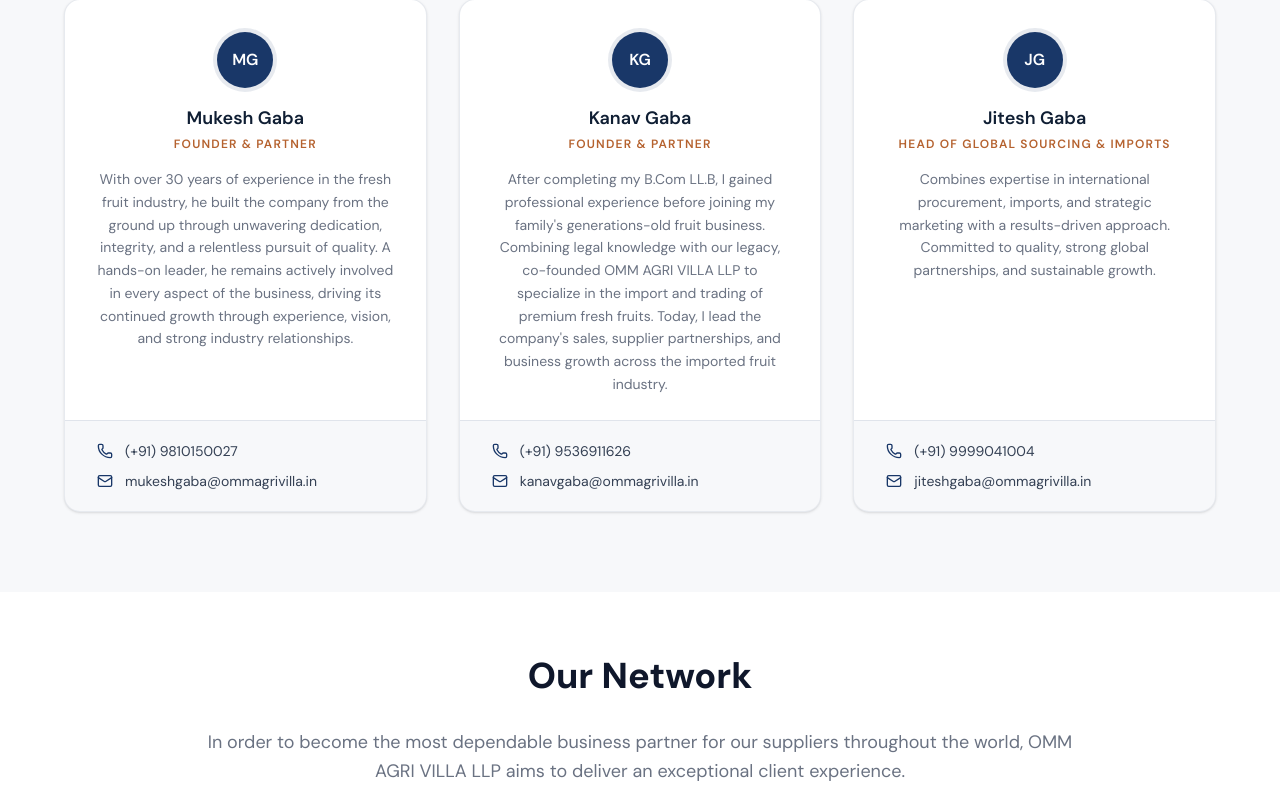
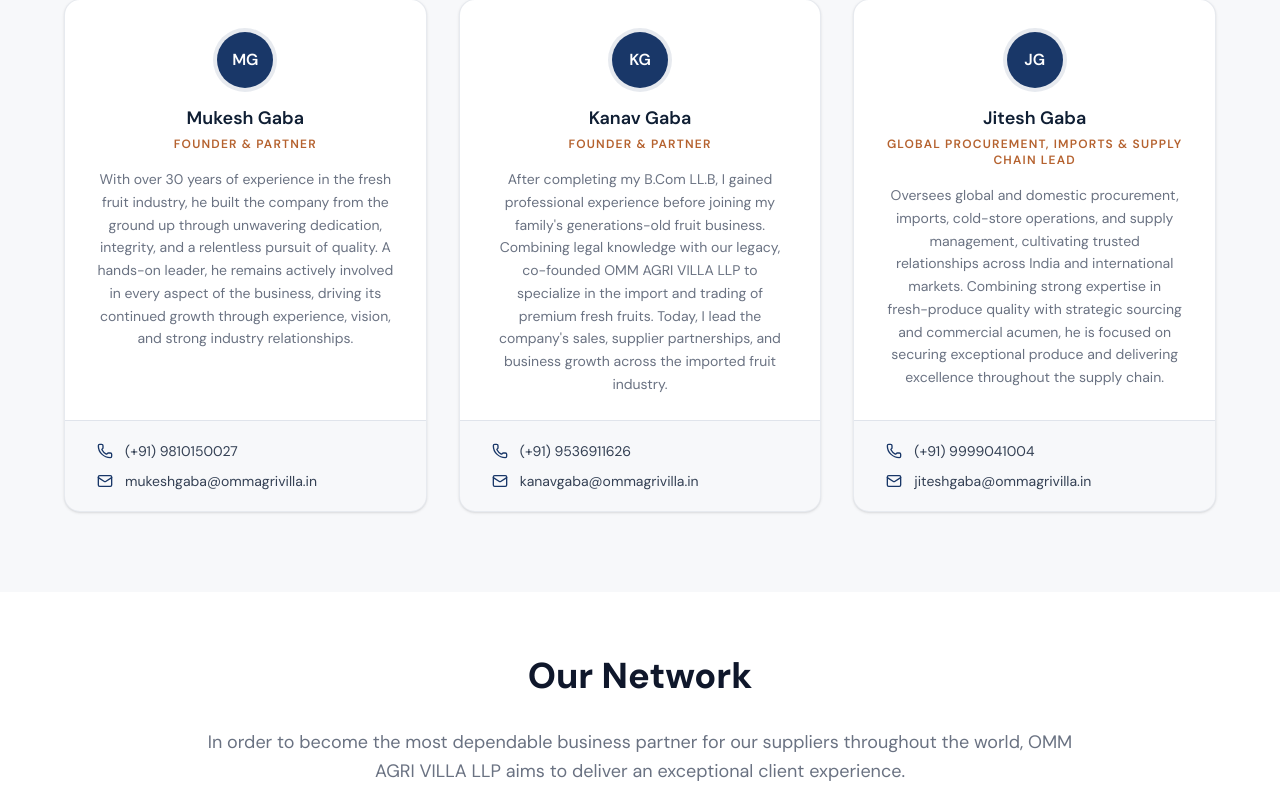
Before and after one commit to hitanshu17/OMAGRI-WEBSITE, a React (Vite) app: page / in a window 1280 px wide. Shown: the part 2971-3780 px from the top of the page. Built offline with nearby package versions, Linux system fonts and the light colour scheme.

Commit message:
Add contact image and update import in ContactSection Update leader's title and bio for clarity and detail Adjust logo image dimensions in Navbar component

```diff
--- a/src/components/layout/Navbar.tsx
+++ b/src/components/layout/Navbar.tsx
@@ -187,7 +187,7 @@
             handleScrollClick("home");
           }}
         >
-          <img src={logo} alt="logo" className="w-50 h-50 object-contain mt-3" />
+          <img src={logo} alt="logo" className="h-30 w-auto object-contain md:h-40 lg:w-50 lg:h-50 lg:mt-3" />
         </Link>
 
         {/* Right side: nav links + contact button (desktop) / burger (mobile) */}
--- a/src/data/aboutContent.ts
+++ b/src/data/aboutContent.ts
@@ -18,8 +18,8 @@
   {
     initials: "JG",
     name: "Jitesh Gaba",
-    title: "Head of Global Sourcing & Imports",
-    bio: "Combines expertise in international procurement, imports, and strategic marketing with a results-driven approach. Committed to quality, strong global partnerships, and sustainable growth.",
+    title: "Global Procurement, Imports & Supply Chain Lead",
+    bio: "Oversees global and domestic procurement, imports, cold-store operations, and supply management, cultivating trusted relationships across India and international markets. Combining strong expertise in fresh-produce quality with strategic sourcing and commercial acumen, he is focused on securing exceptional produce and delivering excellence throughout the supply chain.",
     phone: "(+91) 9999041004",
     email: "jiteshgaba@ommagrivilla.in",
   },
--- a/src/sections/ContactSection.tsx
+++ b/src/sections/ContactSection.tsx
@@ -1,7 +1,7 @@
 import ContactInfo from "../components/ui/ContactInfo";
 import GetInTouch, { type ContactFormData } from "../components/ui/GetInTouch";
 import type { ContactItem } from "../data/contactInfo";
-import contactImg from "../assets/images/contact.webp";
+import contactImg from "../assets/images/contactus.jpeg";
 
 const ContactSection = () => {
   const myItems: ContactItem[] = [
```
Also changed, not shown: src/assets/images/contactus.jpeg (added).
